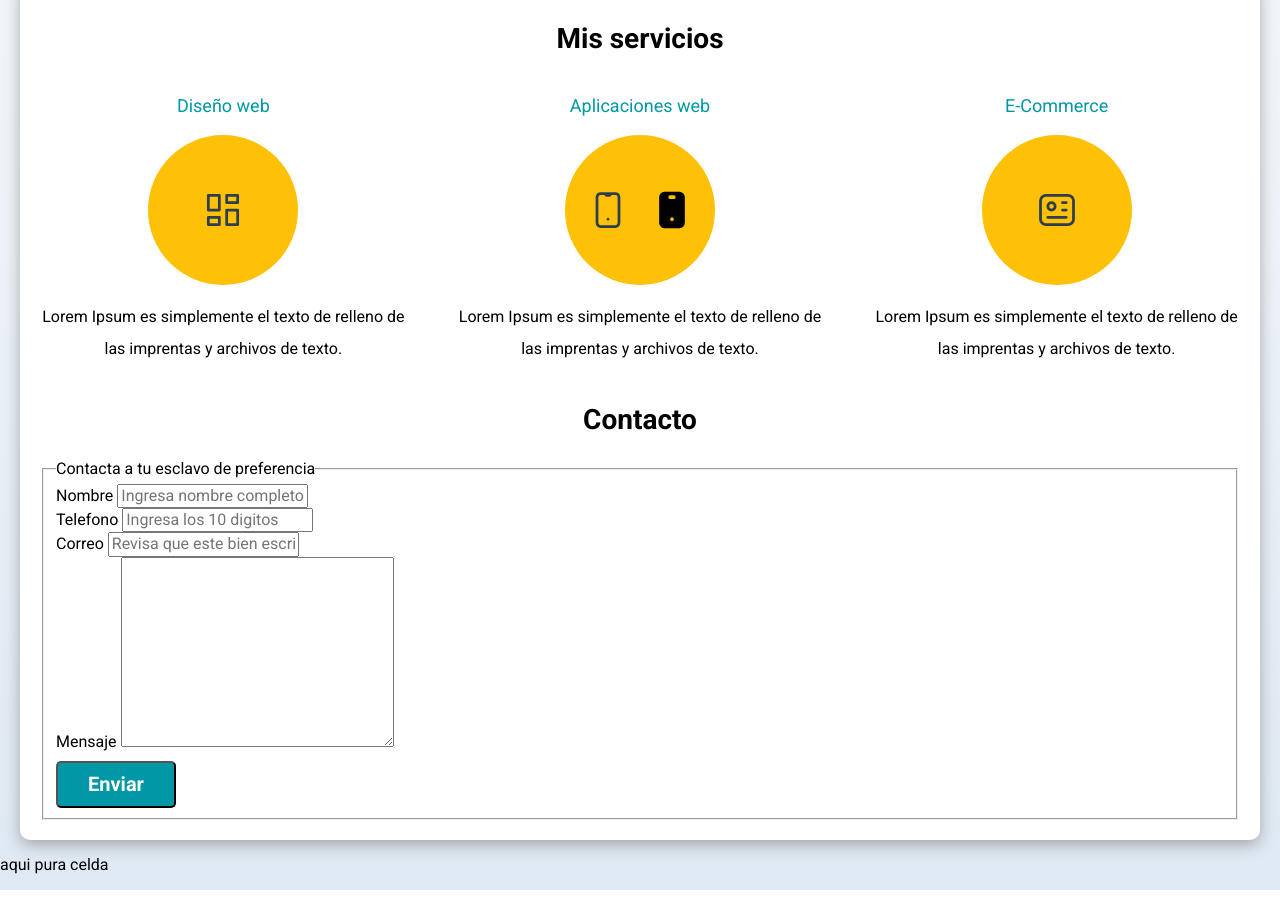
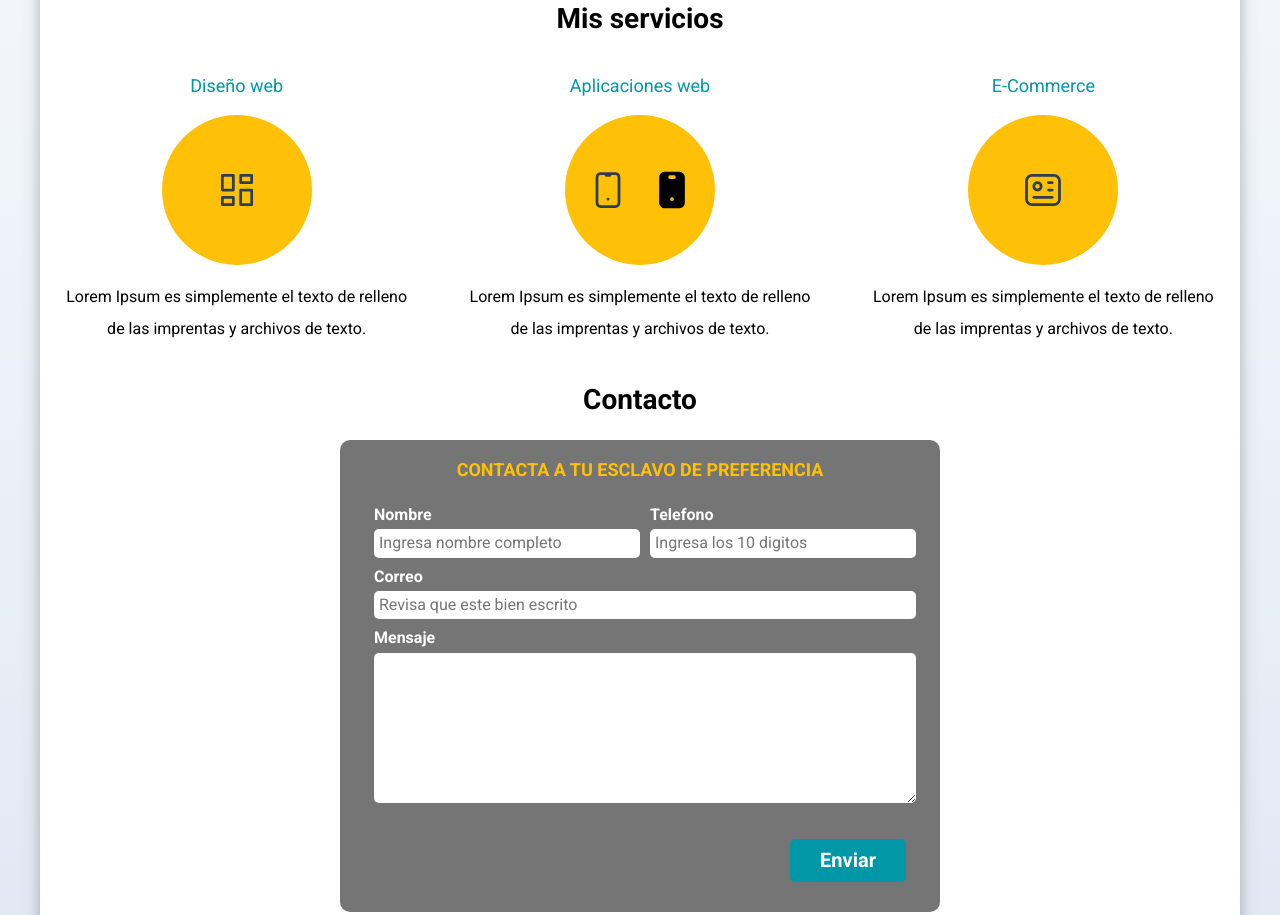
Before and after one commit to Angelzamor/toDo-list, a website: page index.html in a window 1280 px wide. Shown: the part 648-1563 px from the top of the page. Before the commit the page ends 1538 px from the top, so only its background shows below. Drawn offline with nearby package versions, Linux system fonts and the light colour scheme.

Commit message:
Se termino el inicio

```diff
--- a/Assets/CSS/style.css
+++ b/Assets/CSS/style.css
@@ -5,10 +5,23 @@
     --secundario: #0097a7;
     --gris: #757575;
 }
+/*  Globales **/
 html{
     font-size: 62.5%;
     box-sizing: border-box; /* Hack para Box Model **/
     scroll-snap-type: y mandatory;
+}
+
+/** Scroll Snap**/
+.servicios,
+.navegacion-principal,
+.formulario {
+    scroll-snap-align: center;
+    scroll-snap-stop: always;
+}
+
+*, *:before, *:after {
+    box-sizing: inherit;
 }
 
 body{
@@ -18,26 +31,7 @@ font-style: normal;
 background-image: linear-gradient(to top, #DFE9F3 0%, var(--blanco)100%) ;/*degradado de color*/
 }
 
-h1{
-    font-size: 3.8rem;
-}
 
-h2{
-    font-size: 2.8rem;
-}
-
-h3{
-    font-size: 1.8rem;
-}
-
-h1, h2, h3{
-     text-align: center;
-}
-
-
-.titulo span{
-    font-size: 2rem;
-}
 
 .contenedor{
    max-width: 120rem;
@@ -60,6 +54,7 @@ h1, h2, h3{
     border-radius: .5rem;
     width: 90%;
     text-align: center;
+    border: none;
 
 }
 
@@ -71,6 +66,10 @@ h1, h2, h3{
 
 }
 
+.boton:hover{
+    cursor: pointer;
+}
+
 .sombra{
     -webkit-box-shadow: 0px 5px 15px 0px rgba(112,112,112,0.54);
     -moz-box-shadow: 0px 5px 15px 0px rgba(112,112,112,0.54);
@@ -80,16 +79,54 @@ h1, h2, h3{
     border-radius: 1rem;
 }
 
+/*Tipografia*/
+h1{
+    font-size: 3.8rem;
+}
+
+h2{
+    font-size: 2.8rem;
+}
+
+h3{
+    font-size: 1.8rem;
+}
+
+h1, h2, h3{
+     text-align: center;
+}
+
+/*Titulos*/
+.titulo span{
+    font-size: 2rem;
+}
+/*utilidades*/
+.w-100{
+    width:100% ;
+}
+@media (min-width: 768px) {
+  .w-100{
+    width: auto;
+  }
+}
+.flex{
+    display: flex;
+}
+
+.alinear-derecha{
+    justify-content: flex-end;
+}
+
+/* Navegacion Principal */
 .nav-bg{
 background-color: var(--secundario);
 
 }
 
+
 .navegacion-principal{
-   padding: 1rem;
    display: flex;
   flex-direction: column;
-
 }
 
 /*Tablet*/
@@ -97,9 +134,7 @@ background-color: var(--secundario);
   .navegacion-principal{
     flex-direction: row;
     justify-content: space-between;
-
   }
-
 }
 
 
@@ -140,8 +175,6 @@ display: flex;
 flex-direction: column;
 align-items: center;
 justify-content: center;
-
-
 }
 
 .contenido-hero h2,
@@ -149,9 +182,9 @@ justify-content: center;
     color: var(--blanco);
 }
 
-.ubicacion{
+.contenido-hero .ubicacion {
     display: flex;
-    align-items: baseline;
+    align-items: flex-end;
 }
 
 @media (min-width: 768px) {
@@ -160,7 +193,6 @@ justify-content: center;
         grid-template-columns: repeat(3,1fr);
         column-gap: 5rem;
     }
-
 }
 
 .servicio{
@@ -188,3 +220,64 @@ align-items: center;
     justify-content: space-evenly;
     align-items: center;
 }
+
+
+/*Contacto*/
+.formulario{
+ background-color: var(--gris);
+ width: min(60rem, 100%);/*Utiliza el valor maas pequeño*/
+ margin: 0 auto;
+ padding: 2rem;
+ border-radius: 1rem;
+}
+.formulario fieldset{
+    border: none;
+}
+
+.formulario legend{
+    text-align: center;
+    font-size: 1.8rem;
+    text-transform: uppercase;
+    font-weight:700;
+    margin-bottom: 2rem;
+    color: var(--primario);
+}
+
+@media (min-width: 768px) {
+
+    .contenedor-campos {
+        display: grid;
+        grid-template-columns: 50% 50%;
+        grid-template-rows: auto auto 20rem ;
+        column-gap: 1rem;
+}
+.campo:nth-child(3),
+    .campo:nth-child(4) {
+        grid-column: 1 / 3;
+    }
+}
+
+.campo{
+margin-bottom: 1rem;
+}
+
+.campo label{
+color: var(--blanco);
+font-weight: bold;
+margin-bottom: .5rem;
+display: block;
+}
+
+.campo textarea {
+    height: 15rem;/*¿Por qué el botón no se adapta completamente cuando lo aumento de tamaño?*/
+}
+.input-text{
+    width: 100%;
+    border: none;
+    padding: .5rem;
+    border-radius: 0.5rem;
+}
+
+.footer {
+    text-align: center;
+}
--- a/index.html
+++ b/index.html
@@ -137,7 +137,7 @@
                 </div><!--contenedor de campos-->
 
 
-                <div class="alinear-derecha flex  "><!--  -->
+                <div class="alinear-derecha flex">
                     <input class="boton w-100" type="submit" value="Enviar">
                 </div>
 
```
